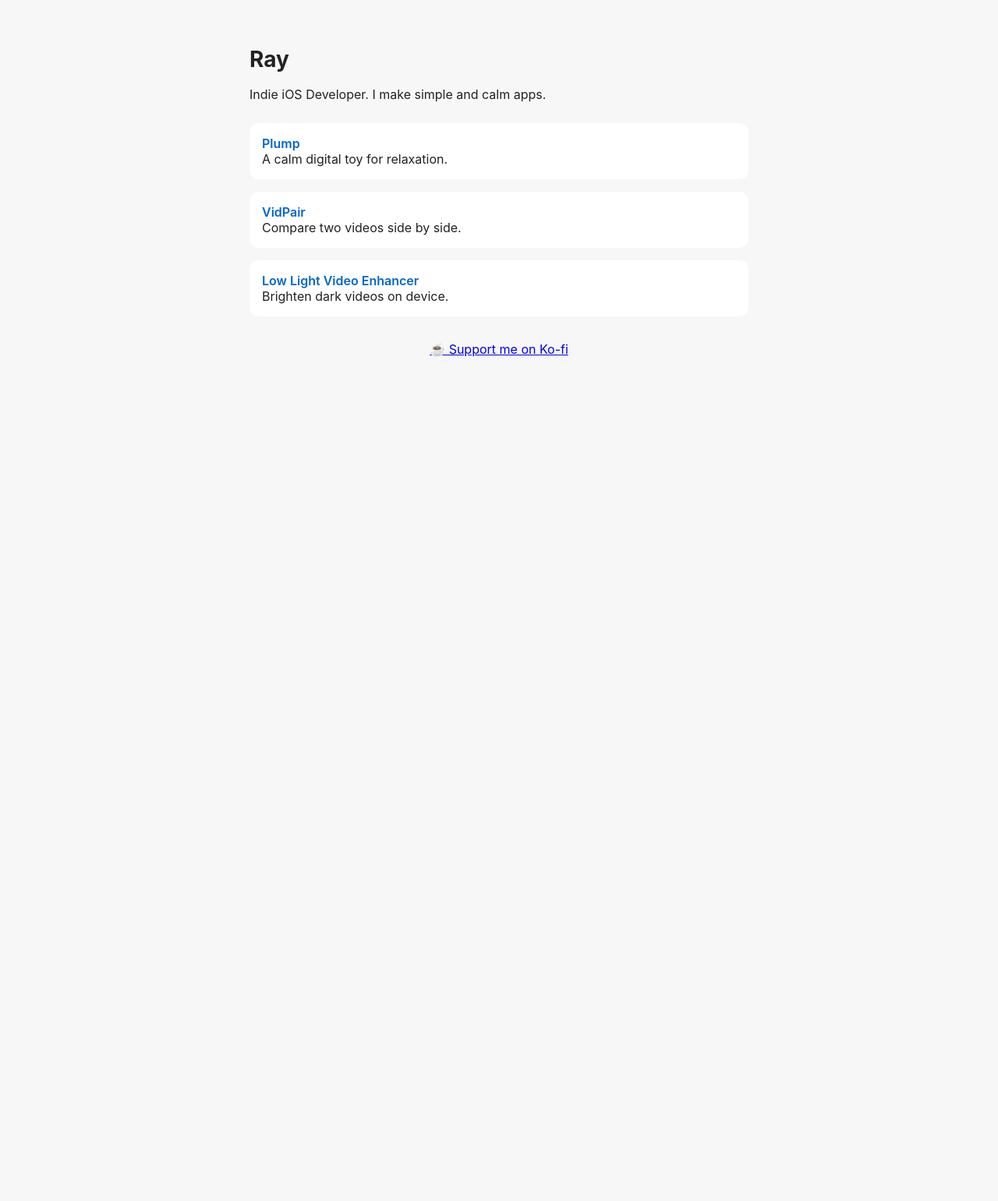
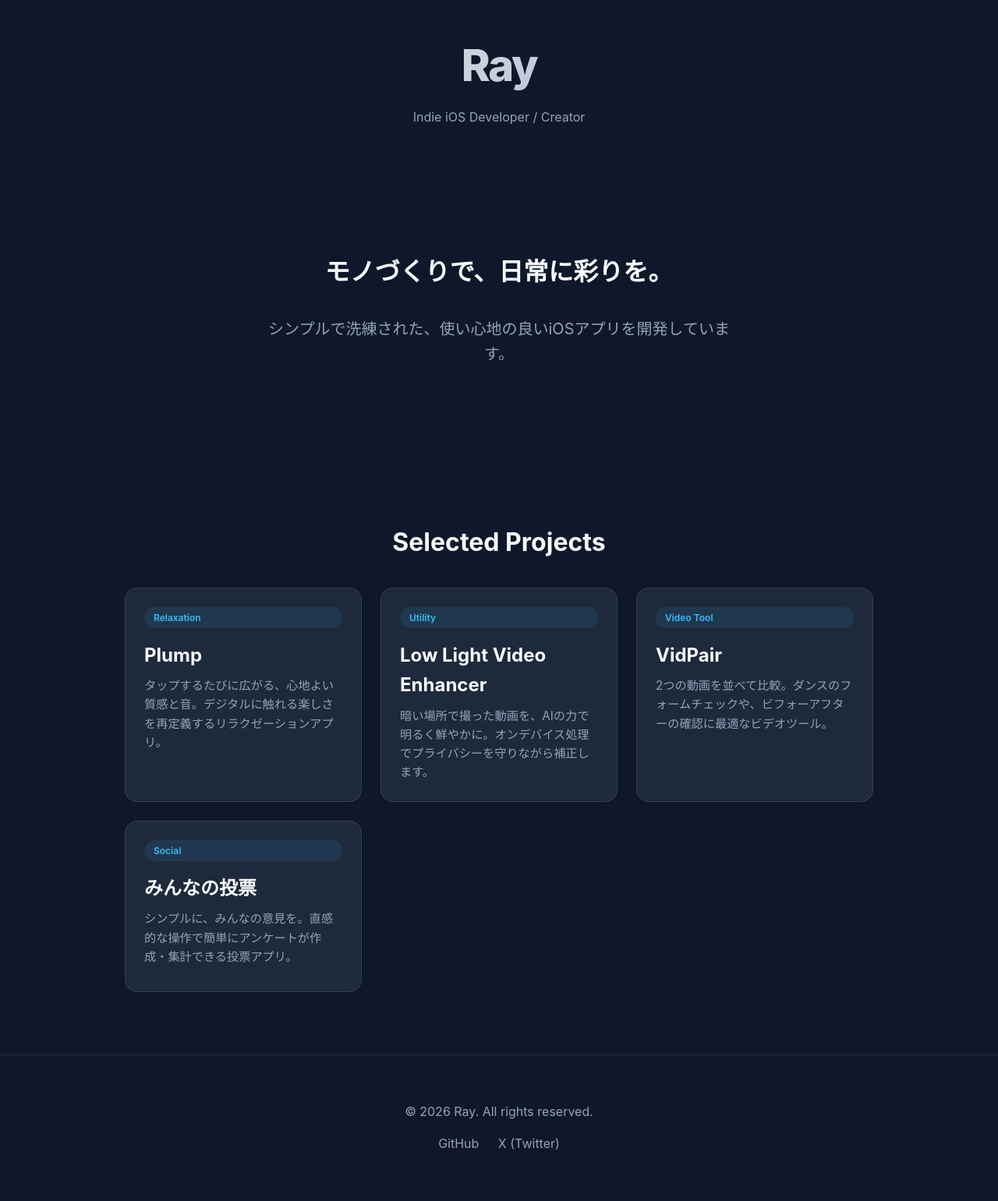
Before and after one commit to Yukks-tkg/Yukks-tkg.github.io, a plain HTML site: page index.html in a window 1280 px wide. Shown: the whole page at 78% size. Before the commit the page ends 800 px from the top, so only its background shows below. Drawn offline with Linux system fonts and the light colour scheme.

Commit message:
updated 2026

```diff
--- a/index.html
+++ b/index.html
@@ -1,71 +1,78 @@
 <!DOCTYPE html>
-<html lang="en">
+<html lang="ja">
+
 <head>
   <meta charset="UTF-8">
-  <title>Ray | Indie iOS Developer</title>
-  <meta name="viewport" content="width=device-width, initial-scale=1">
-  <style>
-    body {
-      font-family: -apple-system, BlinkMacSystemFont, sans-serif;
-      background: #f7f7f7;
-      color: #222;
-      margin: 0;
-      padding: 40px 20px;
-    }
-    .container {
-      max-width: 640px;
-      margin: 0 auto;
-    }
-    h1 {
-      font-size: 28px;
-      margin-bottom: 8px;
-    }
-    p {
-      line-height: 1.6;
-      margin-bottom: 24px;
-    }
-    .app {
-      background: #fff;
-      border-radius: 12px;
-      padding: 16px;
-      margin-bottom: 16px;
-    }
-    .app a {
-      text-decoration: none;
-      color: #0066cc;
-      font-weight: 600;
-    }
-    .kofi {
-      text-align: center;
-      margin-top: 32px;
-    }
-  </style>
+  <meta name="viewport" content="width=device-width, initial-scale=1.0">
+  <title>Ray | iOS Developer Portfolio</title>
+  <meta name="description"
+    content="iOS Developer Ray's portfolio featuring Plump, Low Light Video Enhancer, VidPair, and more.">
+  <link rel="stylesheet" href="styles/style.css">
 </head>
+
 <body>
-  <div class="container">
-    <h1>Ray</h1>
-    <p>Indie iOS Developer. I make simple and calm apps.</p>
 
-    <div class="app">
-      <a href="#">Plump</a><br>
-      A calm digital toy for relaxation.
+  <header class="fade-in">
+    <div class="container">
+      <h1 class="text-gradient">Ray</h1>
+      <p class="text-muted">Indie iOS Developer / Creator</p>
     </div>
+  </header>
 
-    <div class="app">
-      <a href="#">VidPair</a><br>
-      Compare two videos side by side.
+  <main>
+    <section class="hero fade-in">
+      <div class="container">
+        <h2>モノづくりで、日常に彩りを。</h2>
+        <p class="text-muted">シンプルで洗練された、使い心地の良いiOSアプリを開発しています。</p>
+      </div>
+    </section>
+
+    <section id="projects" class="fade-in" style="animation-delay: 0.2s;">
+      <div class="container">
+        <h2>Selected Projects</h2>
+        <div class="project-grid">
+          <!-- Plump -->
+          <a href="projects/plump.html" class="project-card">
+            <span class="badge">Relaxation</span>
+            <h3>Plump</h3>
+            <p>タップするたびに広がる、心地よい質感と音。デジタルに触れる楽しさを再定義するリラクゼーションアプリ。</p>
+          </a>
+
+          <!-- Low Light Video Enhancer -->
+          <a href="projects/low-light-video-enhancer.html" class="project-card">
+            <span class="badge">Utility</span>
+            <h3>Low Light Video Enhancer</h3>
+            <p>暗い場所で撮った動画を、AIの力で明るく鮮やかに。オンデバイス処理でプライバシーを守りながら補正します。</p>
+          </a>
+
+          <!-- VidPair -->
+          <a href="projects/vidpair.html" class="project-card">
+            <span class="badge">Video Tool</span>
+            <h3>VidPair</h3>
+            <p>2つの動画を並べて比較。ダンスのフォームチェックや、ビフォーアフターの確認に最適なビデオツール。</p>
+          </a>
+
+          <!-- みんなの投票 -->
+          <a href="projects/minna-no-tohyo.html" class="project-card">
+            <span class="badge">Social</span>
+            <h3>みんなの投票</h3>
+            <p>シンプルに、みんなの意見を。直感的な操作で簡単にアンケートが作成・集計できる投票アプリ。</p>
+          </a>
+        </div>
+      </div>
+    </section>
+  </main>
+
+  <footer class="footer">
+    <div class="container">
+      <p>&copy; 2026 Ray. All rights reserved.</p>
+      <div style="margin-top: 1rem;">
+        <a href="https://github.com/Yukks-tkg" target="_blank" class="text-muted" style="margin: 0 10px;">GitHub</a>
+        <a href="https://x.com/itsrayyuki" target="_blank" class="text-muted" style="margin: 0 10px;">X (Twitter)</a>
+      </div>
     </div>
+  </footer>
 
-    <div class="app">
-      <a href="#">Low Light Video Enhancer</a><br>
-      Brighten dark videos on device.
-    </div>
+</body>
 
-    <div class="kofi">
-      <a href="https://ko-fi.com/yourname" target="_blank">
-        ☕ Support me on Ko-fi
-      </a>
-    </div>
-  </div>
-</body>
 </html>
--- /dev/null
+++ b/styles/style.css
@@ -0,0 +1,253 @@
+:root {
+    /* Colors - Dark Blue Theme (Similar to X Dim Mode / Slate) */
+    --bg-color: #0f172a;
+    --surface-color: #1e293b;
+    --surface-hover: #334155;
+    --text-primary: #f8fafc;
+    --text-secondary: #94a3b8;
+    --accent-color: #38bdf8;
+    /* Sky Blue */
+    --accent-soft: rgba(56, 189, 248, 0.1);
+    --border-color: rgba(255, 255, 255, 0.1);
+
+    /* Spacing & Sizing */
+    --container-max-width: 1000px;
+    --section-padding: 80px 20px;
+    --border-radius: 16px;
+
+    /* Transitions */
+    --transition-smooth: all 0.3s cubic-bezier(0.4, 0, 0.2, 1);
+}
+
+* {
+    margin: 0;
+    padding: 0;
+    box-sizing: border-box;
+}
+
+body {
+    font-family: -apple-system, BlinkMacSystemFont, "Segoe UI", Roboto, Helvetica, Arial, sans-serif, "Apple Color Emoji", "Segoe UI Emoji";
+    background-color: var(--bg-color);
+    color: var(--text-primary);
+    line-height: 1.6;
+    -webkit-font-smoothing: antialiased;
+}
+
+a {
+    text-decoration: none;
+    color: inherit;
+    transition: var(--transition-smooth);
+}
+
+ul {
+    list-style: none;
+}
+
+.container {
+    max-width: var(--container-max-width);
+    margin: 0 auto;
+    padding: 0 20px;
+}
+
+/* --- Layout --- */
+
+header {
+    padding: 40px 0;
+    text-align: center;
+}
+
+section {
+    padding: var(--section-padding);
+}
+
+/* --- Typography --- */
+
+h1 {
+    font-size: 3.5rem;
+    font-weight: 800;
+    letter-spacing: -0.04em;
+    margin-bottom: 0.5rem;
+}
+
+.text-gradient {
+    background: linear-gradient(135deg, #f8fafc 0%, #94a3b8 100%);
+    -webkit-background-clip: text;
+    background-clip: text;
+    -webkit-text-fill-color: transparent;
+}
+
+h2 {
+    font-size: 2rem;
+    font-weight: 700;
+    margin-bottom: 2rem;
+    text-align: center;
+}
+
+.text-muted {
+    color: var(--text-secondary);
+}
+
+/* --- Components --- */
+
+.hero {
+    text-align: center;
+    padding: 120px 20px;
+}
+
+.hero p {
+    font-size: 1.25rem;
+    max-width: 600px;
+    margin: 0 auto;
+}
+
+.project-grid {
+    display: grid;
+    grid-template-columns: repeat(auto-fit, minmax(300px, 1fr));
+    gap: 24px;
+}
+
+.project-card {
+    background-color: var(--surface-color);
+    border: 1px solid var(--border-color);
+    border-radius: var(--border-radius);
+    padding: 24px;
+    display: flex;
+    flex-direction: column;
+    height: 100%;
+    min-height: 220px;
+    transition: var(--transition-smooth);
+    cursor: pointer;
+}
+
+.project-card:hover {
+    transform: translateY(-8px);
+    background-color: var(--surface-hover);
+    border-color: var(--accent-color);
+}
+
+.project-card h3 {
+    font-size: 1.5rem;
+    margin-bottom: 0.5rem;
+}
+
+.project-card p {
+    color: var(--text-secondary);
+    font-size: 0.95rem;
+    flex-grow: 1;
+}
+
+.badge {
+    display: inline-block;
+    padding: 4px 12px;
+    background-color: var(--accent-soft);
+    color: var(--accent-color);
+    border-radius: 100px;
+    font-size: 0.75rem;
+    font-weight: 600;
+    margin-bottom: 1rem;
+}
+
+.footer {
+    text-align: center;
+    padding: 60px 0;
+    border-top: 1px solid var(--border-color);
+    color: var(--text-secondary);
+}
+
+.back-link {
+    display: inline-flex;
+    align-items: center;
+    margin-bottom: 2rem;
+    color: var(--accent-color);
+    font-weight: 600;
+}
+
+.back-link::before {
+    content: "←";
+    margin-right: 8px;
+}
+
+/* --- Buttons --- */
+
+.button-group {
+    display: flex;
+    gap: 16px;
+    margin-top: 2rem;
+    flex-wrap: wrap;
+    justify-content: center;
+}
+
+.btn {
+    display: inline-flex;
+    align-items: center;
+    padding: 12px 24px;
+    border-radius: 100px;
+    font-weight: 600;
+    font-size: 0.95rem;
+    transition: var(--transition-smooth);
+}
+
+.btn-primary {
+    background-color: var(--accent-color);
+    color: var(--bg-color);
+}
+
+.btn-primary:hover {
+    filter: brightness(1.1);
+    transform: translateY(-2px);
+}
+
+.btn-outline {
+    border: 1px solid var(--border-color);
+    color: var(--text-primary);
+}
+
+.btn-outline:hover {
+    background-color: var(--surface-hover);
+    border-color: var(--text-secondary);
+    transform: translateY(-2px);
+}
+
+.text-center {
+    text-align: center;
+}
+
+.flex-center {
+    display: flex;
+    justify-content: center;
+    align-items: center;
+}
+
+.list-centered {
+    display: inline-block;
+    text-align: left;
+}
+
+/* --- Animations --- */
+
+@keyframes fadeIn {
+    from {
+        opacity: 0;
+        transform: translateY(20px);
+    }
+
+    to {
+        opacity: 1;
+        transform: translateY(0);
+    }
+}
+
+.fade-in {
+    animation: fadeIn 0.8s ease-out forwards;
+}
+
+/* Responsive */
+@media (max-width: 768px) {
+    h1 {
+        font-size: 2.5rem;
+    }
+
+    .hero {
+        padding: 80px 20px;
+    }
+}
```
Also changed, not shown: projects/low-light-video-enhancer.html (added, +52 -0 lines), projects/minna-no-tohyo.html (added, +52 -0 lines), projects/plump.html (added, +55 -0 lines), projects/vidpair.html (added, +52 -0 lines), 1 other file.
